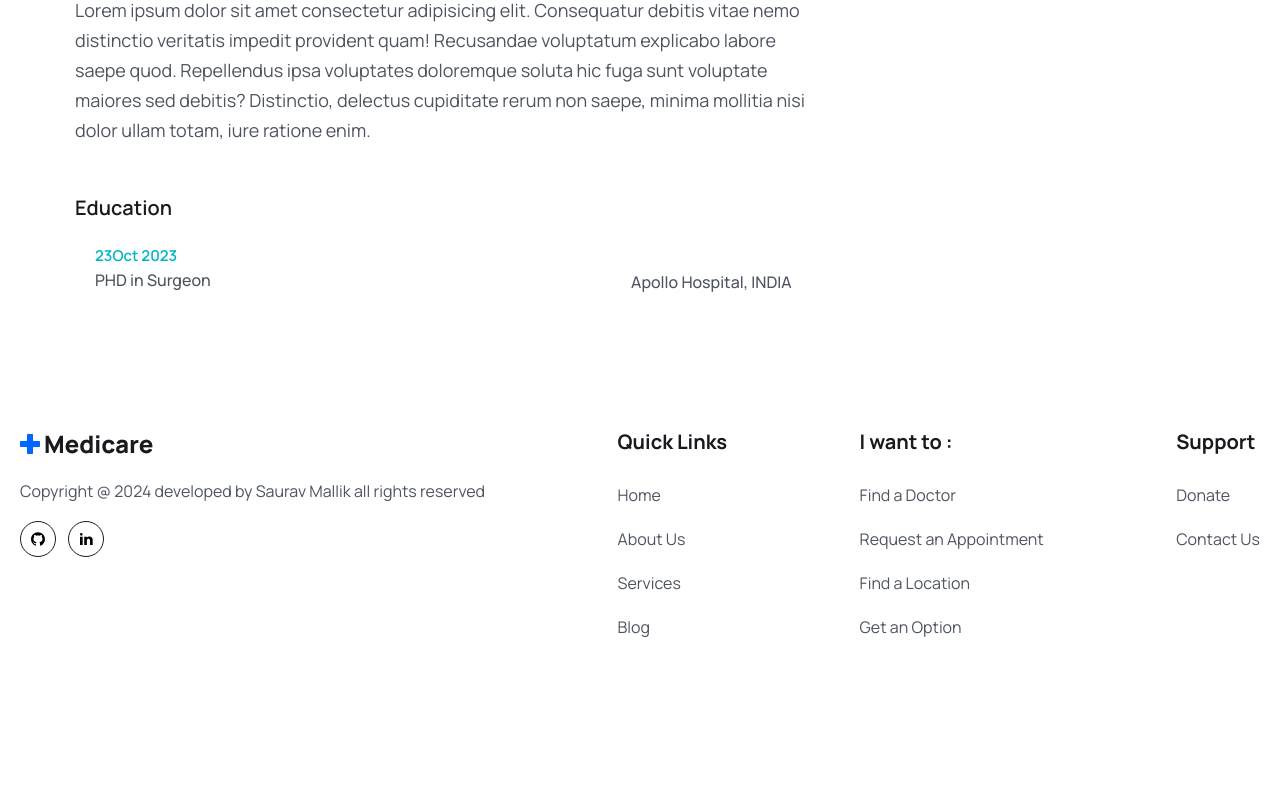
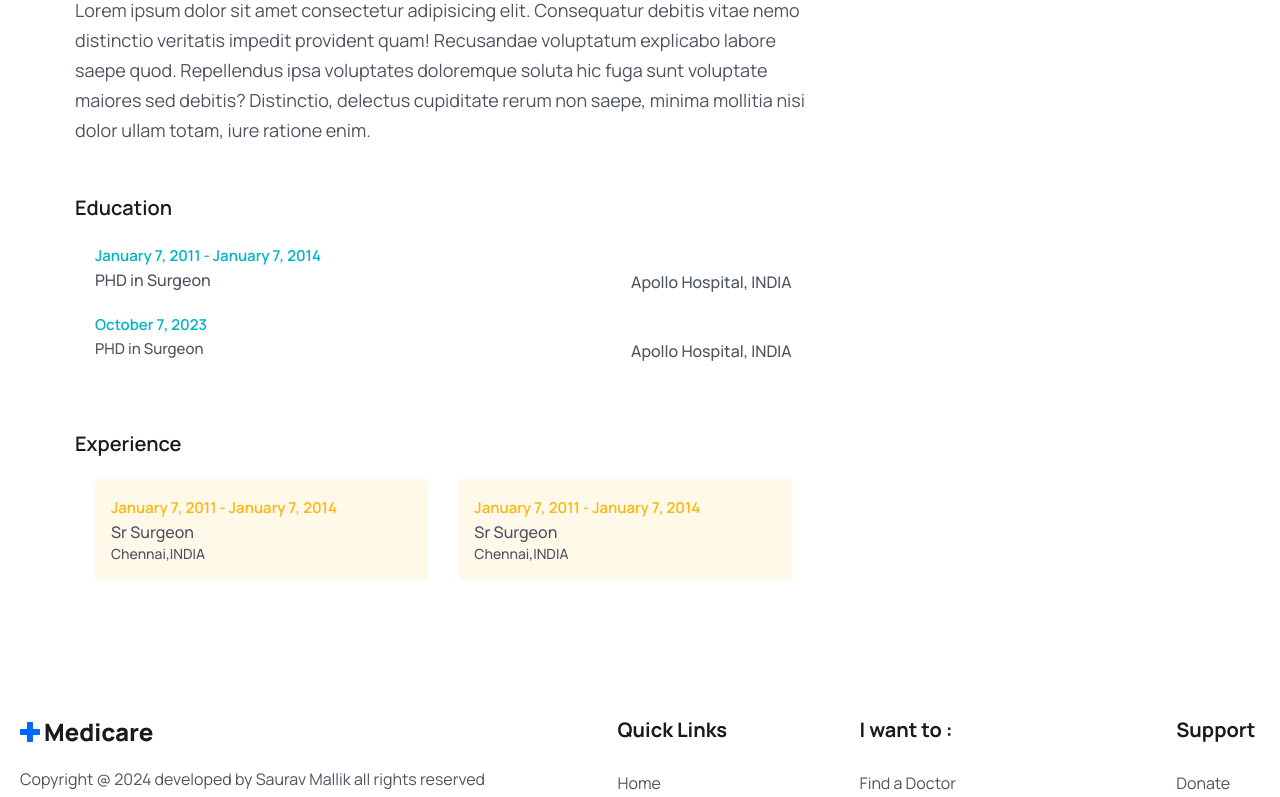
Before and after one commit to saurav269/Doctor_Appointment-app, a React (Vite) app in the folder Frontend/: page /doctors/1 in a window 1280 px wide. Shown: the part 582-1379 px from the top of the page. Before the commit the page ends 1303 px from the top, so only its background shows below. Built offline with nearby package versions, Linux system fonts and the light colour scheme; a web font is replaced by a local one.

Commit message:
working on feedback section

```diff
--- a/Frontend/src/Pages/Doctors/DoctorAbout.jsx
+++ b/Frontend/src/Pages/Doctors/DoctorAbout.jsx
@@ -1,4 +1,5 @@
 import React from "react";
+import { formatDate } from "../../utilis/formatDate";
 
 const DoctorAbout = () => {
   return (
@@ -29,7 +30,7 @@
           <li className="flex flex-col sm:flex-row sm:justify-between sm:items-end md:gap-5 md-[30px]">
             <div>
               <span className="text-irisBlueColor text-[15px] leading-6 font-semibold">
-                23Oct 2023
+              {formatDate("07-1-2011")} - {formatDate("07-1-2014")}
               </span>
               <p className="text-[16px] leading-6 font-medium text-textColor">
                 PHD in Surgeon
@@ -39,6 +40,47 @@
                 Apollo Hospital, INDIA
               </p>
           </li>
+          <li className="flex flex-col sm:flex-row sm:justify-between sm:items-end md:gap-5 md-[30px] mt-[20px]">
+            <div>
+              <span className="text-irisBlueColor text-[15px] leading-6 font-semibold">
+                {formatDate("07-10-2023")}
+              </span>
+              <p className="text-[15px] leading-6 font-medium text-textColor">
+                PHD in Surgeon
+              </p>
+            </div>
+            <p className="text-[16px] leading-5 font-medium text-textColor">
+                Apollo Hospital, INDIA
+              </p>
+          </li>
+        </ul>
+      </div>
+
+      <div className="mt-12">
+        <h3 className="text-[20px] leading-[30px] text-headingColor font-semibold">Experience</h3>
+        <ul className="grid sm:grid-cols-2 gap-[30px] pt-4 md:p-5">
+          <li className="p-4 rounded bg-[#fff9ea]">
+            <span className="text-yellowColor text-[15px] leading-6 font-semibold">
+            {formatDate("07-1-2011")} - {formatDate("07-1-2014")}
+            </span>
+            <p className="text-[16px] leading-6 font-medium text-textColor">
+                Sr Surgeon
+            </p>
+            <p className="text-[14px] leading-5 font-medium text-textColor">
+                 Chennai,INDIA
+              </p>
+          </li>
+          <li className="p-4 rounded bg-[#fff9ea]">
+            <span className="text-yellowColor text-[15px] leading-6 font-semibold">
+            {formatDate("07-1-2011")} - {formatDate("07-1-2014")}
+            </span>
+            <p className="text-[16px] leading-6 font-medium text-textColor">
+                Sr Surgeon
+            </p>
+            <p className="text-[14px] leading-5 font-medium text-textColor">
+                 Chennai,INDIA
+              </p>
+          </li>
         </ul>
       </div>
     </div>
--- a/Frontend/src/Pages/Doctors/Feedback.jsx
+++ b/Frontend/src/Pages/Doctors/Feedback.jsx
@@ -1,11 +1,52 @@
-import React from 'react'
+import React, { useState } from "react";
+import avatar from "../../assets/images/avatar-icon.png";
+import { formatDate } from "../../utilis/formatDate";
+import { AiFillStar } from "react-icons/ai";
+import FeedbackForm from "./FeedbackForm";
 
 const Feedback = () => {
+  const [showFeedbackForm, setShowFeedbackForm] = useState(false);
   return (
     <div>
-      <h1>Feed</h1>
+      <div className="md-[50px]">
+        <h4 className="text-[20px] leading-[30px] font-bold text-headingColor mb-[30px]">
+          All reviews (277)
+        </h4>
+
+        <div className="flex justify-between gap-10 mb-[30px]">
+          <div className="flex gap-3">
+            <figure className="w-10 h-10 rounded-full">
+              <img className="w-full" src={avatar} alt="" />
+            </figure>
+            <div>
+              <h5 className="text-[16px] leading-6 text-primaryColor font-bold">
+                Saurav
+              </h5>
+              <p className="text-[14px] leading-6 text-textColor">
+                {formatDate("02-02-2018")}
+              </p>
+              <p className="text__para mt-3 font-medium text-[15px]">
+                Good service
+              </p>
+            </div>
+          </div>
+
+          <div className="flex gap-1">
+            {[...Array(5).keys()].map((_, index) => (
+              <AiFillStar key={index} color="#0067FF" />
+            ))}
+          </div>
+        </div>
+      </div>
+      {!showFeedbackForm &&
+        <div className="text-center">
+          <button className="btn" onClick={() => setShowFeedbackForm(true)}>Give Feedback</button>
+        </div>
+      }
+
+      {showFeedbackForm && <FeedbackForm />}
     </div>
-  )
-}
+  );
+};
 
-export default Feedback
+export default Feedback;
--- /dev/null
+++ b/Frontend/src/Pages/Doctors/FeedbackForm.jsx
@@ -0,0 +1,46 @@
+import React, { useState } from "react";
+import { AiFillStar } from "react-icons/ai";
+
+const FeedbackForm = () => {
+  const [rating, setRating] = useState(0);
+  const [hover, setHover] = useState(0);
+  return (
+    <form action="">
+      <div>
+        <h3 className="text-headingColor text-[16px] leading-6 font-semibold mb-4">
+          How would you rate the overall experience?
+        </h3>
+        <div>
+          {[...Array(5).keys()].map((_, i) => {
+            i += 1;
+
+            return (
+              <button
+                key={i}
+                type="button"
+                className={`${
+                  i <= ((rating && hover) || hover)
+                    ? "text-yellowColor"
+                    : "text-gray-400"
+                } bg-transparent border-none outline-none text-[22px] cursor-poniter`}
+                onClick={() => setRating(i)}
+                onMouseEnter={() => setHover(i)}
+                onMouseLeave={() => setHover(rating)}
+                onDoubleClick={() => {
+                  setHover(0);
+                  setRating(0);
+                }}
+              >
+                <span>
+                  <AiFillStar />
+                </span>
+              </button>
+            );
+          })}
+        </div>
+      </div>
+    </form>
+  );
+};
+
+export default FeedbackForm;
--- /dev/null
+++ b/Frontend/src/utilis/formatDate.js
@@ -0,0 +1,14 @@
+
+
+ export const formatDate=(dateString, config)=>{
+
+    const defaultOptions = {day : "numeric", month:"long", year:"numeric"};
+    const options = config ? config : defaultOptions
+
+     // Split the input date string and create a new date object in the correct format
+  const [day, month, year] = dateString.split('-').map(Number);
+  const formattedDate = new Date(year, month - 1, day); // Month is 0-based
+
+  return formattedDate.toLocaleDateString('en-US', options);
+
+ }
```
